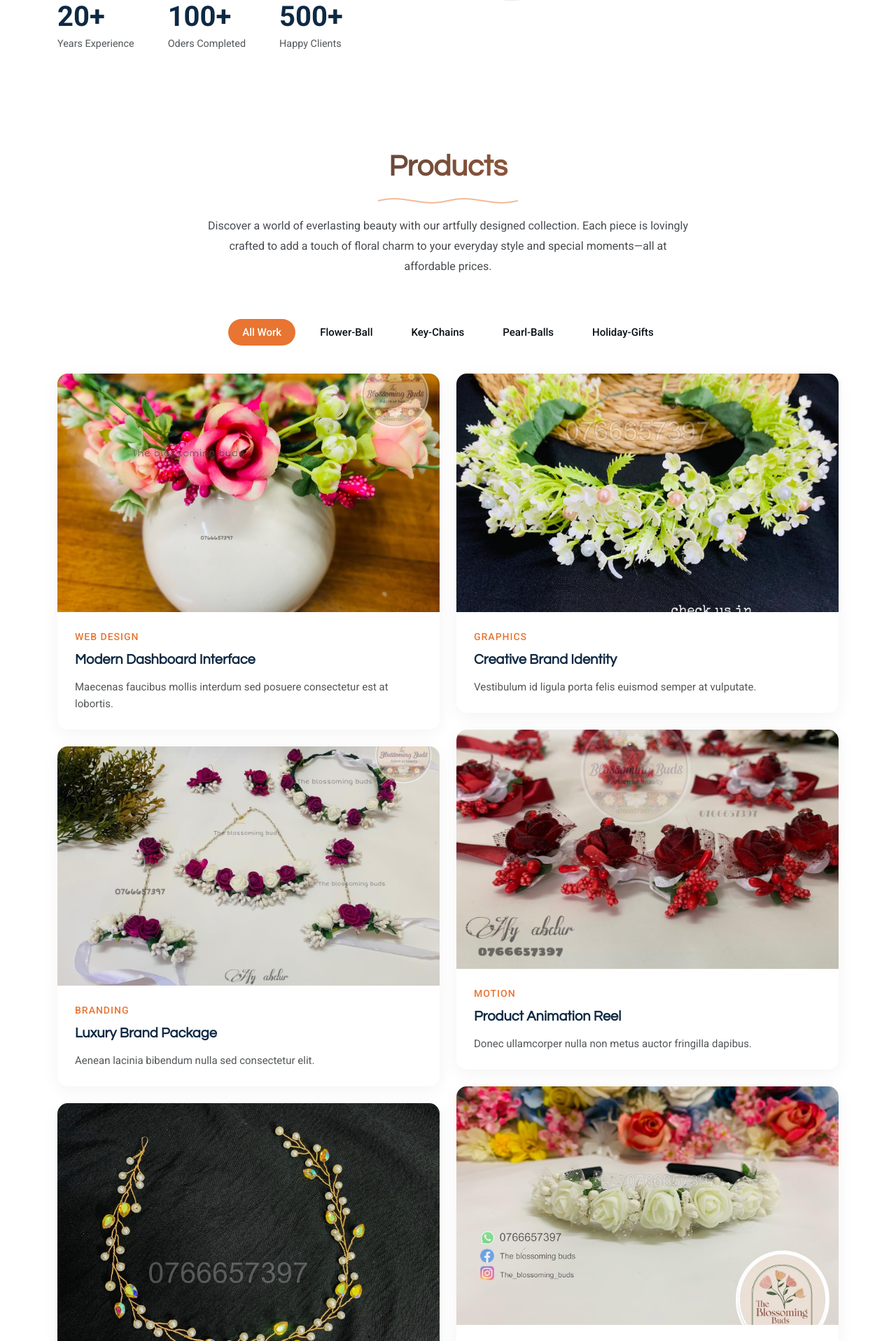
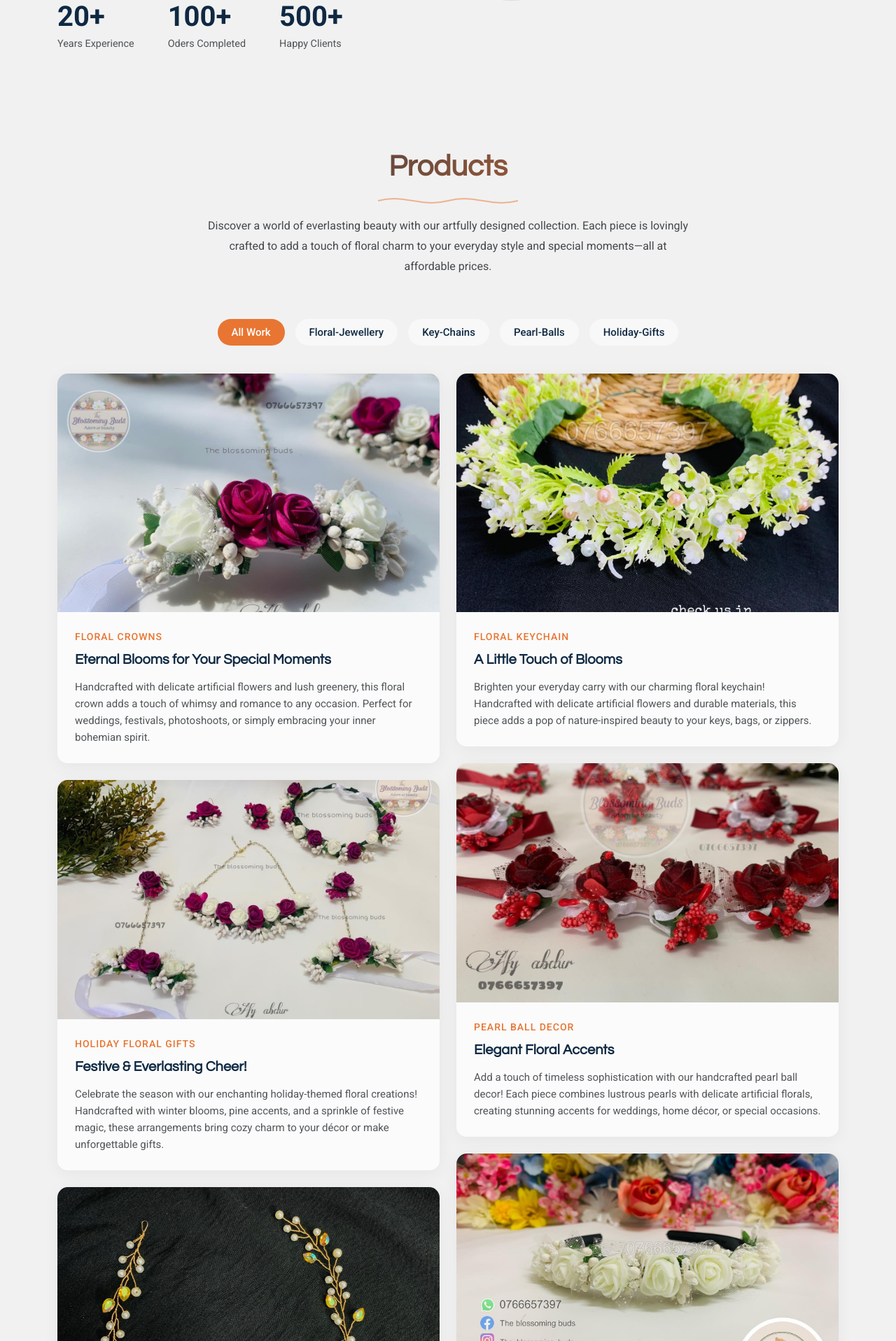
Before and after one commit to sahamofficial/project-one, a PHP site: page /index.html in a window 1280 px wide. Shown: the part 635-2552 px from the top of the page at 70% size. Run offline with PHP 8.4, Linux system fonts and the light colour scheme.

Commit message:
products card updated

```diff
--- a/assets/css/main.css
+++ b/assets/css/main.css
@@ -74,7 +74,7 @@
 --------------------------------------------------------------*/
 body {
   color: var(--default-color);
-  background-color: var(--background-color);
+  background-color: #f1f1f1;
   font-family: var(--default-font);
 }
 
@@ -162,7 +162,7 @@ h6 {
 }
 
 .header .header-container {
-  background: var(--surface-color);
+  background: #fff;
   border-radius: 50px;
   padding: 5px 25px;
   margin-top: 10px;
@@ -187,7 +187,7 @@ h6 {
 }
 
 .header .navmenu {
-  background-color: var(--surface-color);
+  background-color: #fff;
   border-radius: 50px;
 }
 
@@ -574,7 +574,7 @@ h6 {
 section,
 .section {
   color: var(--default-color);
-  background-color: var(--background-color);
+  background-color: #f1f1f1;
   padding: 60px 0;
   scroll-margin-top: 90px;
   overflow: clip;
@@ -856,7 +856,7 @@ section,
   cursor: pointer;
   border-radius: 30px;
   background-color: color-mix(in srgb, var(--surface-color), transparent 50%);
-  color: var(--default-color);
+  color: var(--heading-color);
   transition: all 0.3s ease-in-out;
 }
 
@@ -931,7 +931,7 @@ section,
 .products .products-card .products-overlay .products-actions a {
   width: 45px;
   height: 45px;
-  background-color: var(--surface-color);
+  background-color: #f1f1f1;
   border-radius: 50%;
   display: flex;
   align-items: center;
@@ -943,11 +943,12 @@ section,
 
 .products .products-card .products-overlay .products-actions a:hover {
   background-color: var(--accent-color);
-  color: var(--contrast-color);
+  color: #f1f1f1;
   transform: scale(1.1);
 }
 
 .products .products-card .products-content {
+  background-color: #FBFBFB;
   padding: 25px;
 }
 
--- a/index.html
+++ b/index.html
@@ -34,7 +34,7 @@
     <div class="header-container container-fluid container-xl position-relative d-flex align-items-center justify-content-between">
 
       <a href="index.html" class="logo d-flex align-items-center me-auto me-xl-0">
-        <img src="assets/img/Icon.jpg" alt="">
+        <img src="assets/img/Icon.png" alt="">
         <h1 class="sitename">The Blossoming Buds</h1>
       </a>
 
@@ -115,7 +115,7 @@
           <div class="products-filters-container" data-aos="fade-up" data-aos-delay="200">
             <ul class="products-filters isotope-filters">
               <li data-filter="*" class="filter-active">All Work</li>
-              <li data-filter=".filter-web">Flower-Ball</li>
+              <li data-filter=".filter-web">Floral-Jewellery</li>
               <li data-filter=".filter-graphics">Key-Chains</li>
               <li data-filter=".filter-motion">Pearl-Balls</li>
               <li data-filter=".filter-brand">Holiday-Gifts</li>
@@ -127,18 +127,18 @@
             <div class="col-lg-6 col-md-6 products-item isotope-item filter-web">
               <div class="products-card">
                 <div class="products-image">
-                  <img src="assets/img/products/Floral-Crowns-02.jpg" class="img-fluid" alt="" loading="lazy">
+                  <img src="assets/img/products/Floral-Jewellery.jpg" class="img-fluid" alt="" loading="lazy">
                   <div class="products-overlay">
                     <div class="products-actions">
-                      <a href="assets/img/products/Floral-Crowns-02.jpg" class="glightbox preview-link" data-gallery="products-gallery-web"><i class="bi bi-eye"></i></a>
+                      <a href="assets/img/products/Floral-Jewellery-01.jpg" class="glightbox preview-link" data-gallery="products-gallery-web"><i class="bi bi-eye"></i></a>
                       <a href="products-details.html" class="details-link"><i class="bi bi-arrow-right"></i></a>
                     </div>
                   </div>
                 </div>
                 <div class="products-content">
-                  <span class="category">Web Design</span>
-                  <h3>Modern Dashboard Interface</h3>
-                  <p>Maecenas faucibus mollis interdum sed posuere consectetur est at lobortis.</p>
+                  <span class="category">Floral Crowns</span>
+                  <h3>Eternal Blooms for Your Special Moments</h3>
+                  <p>Handcrafted with delicate artificial flowers and lush greenery, this floral crown adds a touch of whimsy and romance to any occasion. Perfect for weddings, festivals, photoshoots, or simply embracing your inner bohemian spirit.</p>
                 </div>
               </div>
             </div><!-- End products Item -->
@@ -155,9 +155,9 @@
                   </div>
                 </div>
                 <div class="products-content">
-                  <span class="category">Graphics</span>
-                  <h3>Creative Brand Identity</h3>
-                  <p>Vestibulum id ligula porta felis euismod semper at vulputate.</p>
+                  <span class="category">Floral Keychain</span>
+                  <h3>A Little Touch of Blooms</h3>
+                  <p>Brighten your everyday carry with our charming floral keychain! Handcrafted with delicate artificial flowers and durable materials, this piece adds a pop of nature-inspired beauty to your keys, bags, or zippers.</p>
                 </div>
               </div>
             </div><!-- End products Item -->
@@ -174,9 +174,9 @@
                   </div>
                 </div>
                 <div class="products-content">
-                  <span class="category">Motion</span>
-                  <h3>Product Animation Reel</h3>
-                  <p>Donec ullamcorper nulla non metus auctor fringilla dapibus.</p>
+                  <span class="category">Pearl Ball Decor</span>
+                  <h3>Elegant Floral Accents</h3>
+                  <p>Add a touch of timeless sophistication with our handcrafted pearl ball decor! Each piece combines lustrous pearls with delicate artificial florals, creating stunning accents for weddings, home décor, or special occasions.</p>
                 </div>
               </div>
             </div><!-- End products Item -->
@@ -193,9 +193,9 @@
                   </div>
                 </div>
                 <div class="products-content">
-                  <span class="category">Branding</span>
-                  <h3>Luxury Brand Package</h3>
-                  <p>Aenean lacinia bibendum nulla sed consectetur elit.</p>
+                  <span class="category">Holiday Floral Gifts</span>
+                  <h3>Festive & Everlasting Cheer!</h3>
+                  <p>Celebrate the season with our enchanting holiday-themed floral creations! Handcrafted with winter blooms, pine accents, and a sprinkle of festive magic, these arrangements bring cozy charm to your décor or make unforgettable gifts.</p>
                 </div>
               </div>
             </div><!-- End products Item -->
@@ -212,9 +212,9 @@
                   </div>
                 </div>
                 <div class="products-content">
-                  <span class="category">Web Design</span>
-                  <h3>E-commerce Platform</h3>
-                  <p>Nullam id dolor id nibh ultricies vehicula ut id elit.</p>
+                  <span class="category">Floral-Jewellery</span>
+                  <h3>Wearable Blooms for Every Occasion</h3>
+                  <p>Adorn yourself with nature’s eternal beauty! Our handcrafted floral jewellery blends delicate artificial blooms with elegant designs, creating lightweight, hypoallergenic pieces that never wilt. Perfect for adding a romantic touch to any outfit.</p>
                 </div>
               </div>
             </div><!-- End products Item -->
@@ -231,9 +231,9 @@
                   </div>
                 </div>
                 <div class="products-content">
-                  <span class="category">Graphics</span>
-                  <h3>Digital Art Collection</h3>
-                  <p>Cras mattis consectetur purus sit amet fermentum.</p>
+                  <span class="category">Floral Keychain</span>
+                  <h3>Little Blooms for Your Everyday Carry</h3>
+                  <p>Never lose your keys in style! Our handcrafted floral keychains combine durable materials with delicate artificial blooms, creating cheerful accents for your keys, bags, or backpacks.</p>
                 </div>
               </div>
             </div><!-- End products Item -->
```
